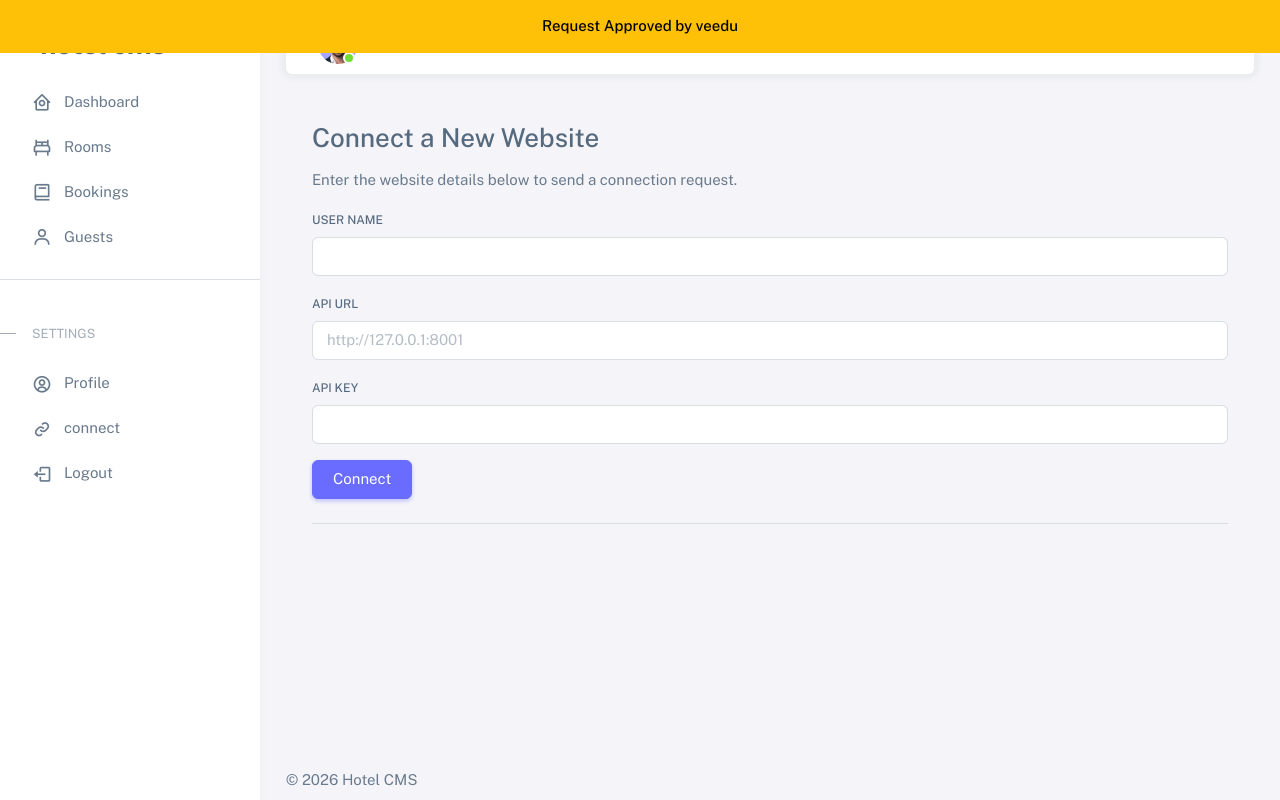
After one commit to vishnuprasad337/cms, a Django app: page /connect/ in a window 1280 px wide. The commit adds this page. Run offline with Django 5.2, Linux system fonts and the light colour scheme; data comes from the database, SQL or seed files in the repository; both versions use the stored data as it was after the commit; some libraries are stand-ins or nearby versions.

Commit message:
your message

```diff
--- a/cms/urls.py
+++ b/cms/urls.py
@@ -3,11 +3,17 @@ from .views import *
 
 urlpatterns = [
 
-    path("hotel-login/", HotelLoginFetch.as_view(), name="hotel_login"),
+
 
 # -------------------- INDEX --------------------
 
      path("",index,name='index'),
+
+# -------------------- CONNECTIONS --------------------
+
+
+  path("connect/",connect_website,name="connect_website"),
+
 
 # -------------------- DASHBOARD --------------------
     path("dashboard/",dashboard,name='dashboard'),
--- a/cms/views.py
+++ b/cms/views.py
@@ -3,83 +3,13 @@ from rest_framework.views import APIView
 from rest_framework.response import Response
 from django.shortcuts import redirect,render
 from django.contrib import messages
-from .models import Register,RoomType,Booking
+
+from .models import Register,RoomType,Booking,Website
 from django.http import JsonResponse
 from datetime import datetime,timedelta
 from django.utils import timezone
 import json
-# -------------------- Hotel Fetch API View --------------------
 
-class HotelLoginFetch(APIView):
-
-    def post(self, request):
-
-        hotel_name = request.data.get("name")
-
-        websites = [
-            {
-                "name": "Booking.com",
-                "url": "https://project-demo-11.onrender.com/bookingapp/api/",
-                "api_key": "9f8a7c6b5d4e3f2a1b0c"
-            },
-            {
-                "name":"Bookmyhotel",
-                "url":"https://bookmyhotel-5.onrender.com/bookingapp/api",
-                "api_key":"a7c4e9d2f6b1c8e3d5f0a9b7c6d4e2f1"
-            },
-            {
-                "name":"Quickstayhub",
-                "url":"https://quickstayhub-2.onrender.com/bookingapp/api",
-                "api_key":"b9d2f4c7a1e8d3f6c5a0b7e9d1c4f2a8"
-            },
-            {
-                "name":"Homestay",
-                "url":"https://homestay-1-4xmm.onrender.com/bookingapp/api",
-                "api_key":"c7e2a4d9f1b8c6a3d5e0f2b7a9c4d1e8"
-            },
-             {
-                "name":"veedu",
-                "url":"https://veedu.onrender.com/bookingapp/api",
-                "api_key":"c1a7f9d4b6e3a8c2d5f0b1e7c9a4d2f6"
-            },
-        ]
-
-        result = []
-
-        for site in websites:
-
-            headers = {
-                "API-KEY": site["api_key"]
-            }
-
-            try:
-                response = requests.get(site["url"], headers=headers,timeout=5)
-
-                if response.status_code != 200:
-                    continue
-
-                try:
-                    data = response.json()
-                except:
-                    continue
-
-                hotels = data if isinstance(data, list) else data.get("results", [])
-
-                for hotel in hotels:
-                    if hotel["name"].lower() == hotel_name.lower():
-
-                        result.append({
-                            "website": site["name"],
-                            "hotel_data": hotel
-                        })
-
-            except requests.exceptions.RequestException:
-                continue
-
-        return Response({
-            "hotel": hotel_name,
-            "websites_found": result
-        })
 # -------------------- INDEX --------------------
 
 def index(request):
@@ -87,8 +17,6 @@ def index(request):
 
 
 # -------------------- HOTEL REGISTER --------------------
-
-
 
 def hotel_register(request):
 
@@ -117,10 +45,46 @@ def hotel_register(request):
 
 # --------------------  AUTHENTICATION CONNECTION VIEW --------------------
 
+def connect_website(request):
+    if request.method == "POST":
+        name = request.POST.get("name")
+        url = request.POST.get("url")
+        hotel_name = request.session.get("hotel_name")
+        api_key=request.POST.get("api_key")
+
+        if not hotel_name:
+            messages.error(request, "Please login first.")
+            return redirect("index")
+        api_url = f"{url}/bookingapp/api/"
+
+        websites = Website.objects.create(
+            name=name,
+            api_url=api_url,
+            api_key=api_key,
+            status="pending"
+        )
+
+        payload = {
+            "hotel_name": hotel_name,
+            "url":url,
+            "name": name,
+            "api_key":api_key
+        }
+
+        try:
+            requests.post(f"{url}/connect-request/", json=payload, timeout=5)
+        except Exception as e:
+            messages.warning(request, f"Connection request failed: {str(e)}")
+
+        messages.success(request, f"Connection request sent to {name}")
+        return redirect("connect_website")
 
 
+    approved_sites = Website.objects.filter(status="approved").order_by("id")
 
-# -------------------- HOTEL AUTHENTICATION AND HOTEL DETAILS --------------------
+    return render(request, "connect.html", {"approved_sites": approved_sites})
+
+# -------------------- HOTEL AUTHENTICATION --------------------
 
 def login_view(request):
 
@@ -145,9 +109,27 @@ def login_view(request):
             return redirect("index")
 
     return redirect("dashboard")
+def sync_websites():
+    websites = Website.objects.all()
 
+    for site in websites:
+        try:
+            response = requests.get(
+                f"{site.api_url.replace('/bookingapp/api','')}/connection-status/",
+                params={"name": site.name},
+                timeout=5
+            )
 
+            if response.status_code == 200:
+                data = response.json()
 
+                if data.get("status") == "approved":
+                    site.status = "approved"
+                    site.save()
+
+        except Exception as e:
+            print("Sync error:", e)
+# -------------------- HOTEL RESULT --------------------
 
 
 from datetime import date
@@ -156,15 +138,15 @@ def hotel_results_page(request):
     hotel_name = request.session.get("hotel_name")
     if not hotel_name:
         return redirect("dashboard")
+    sync_websites()
+    websites = [
 
-    websites = [
-        {"name": "Booking.com", "url": "https://project-demo-11.onrender.com/bookingapp/api/", "api_key": "9f8a7c6b5d4e3f2a1b0c"},
-        {"name": "Bookmyhotel", "url": "https://bookmyhotel-5.onrender.com/bookingapp/api/", "api_key": "a7c4e9d2f6b1c8e3d5f0a9b7c6d4e2f1"},
-        {"name": "Quickstayhub", "url": "https://quickstayhub-2.onrender.com/bookingapp/api/", "api_key": "b9d2f4c7a1e8d3f6c5a0b7e9d1c4f2a8"},
-        {"name": "Homestay", "url": "https://homestay-1-4xmm.onrender.com/bookingapp/api/", "api_key": "c7e2a4d9f1b8c6a3d5e0f2b7a9c4d1e8"},
         {"name": "Veedu", "url": "https://veedu.onrender.com/bookingapp/api/", "api_key": "c1a7f9d4b6e3a8c2d5f0b1e7c9a4d2f6"},
     ]
-
+    website=[]
+    for site in websites:
+        if Website.objects.filter(name=site["name"], status="approved").exists():
+            website.append(site)
     hotel_rooms = []
     combined_bookings = []
 
--- a/templates/base.html
+++ b/templates/base.html
@@ -77,7 +77,7 @@ Hotel CMS
 
 <!-- Bookings -->
 <li class="menu-item">
-<a href="{% url 'index' %}" class="menu-link">
+<a href="{}" class="menu-link">
 <i class="menu-icon tf-icons bx bx-book"></i>
 <div>Bookings</div>
 </a>
@@ -85,7 +85,7 @@ Hotel CMS
 
 <!-- Guests -->
 <li class="menu-item">
-<a href="#" class="menu-link">
+<a href="" class="menu-link">
 <i class="menu-icon tf-icons bx bx-user"></i>
 <div>Guests</div>
 </a>
@@ -106,7 +106,42 @@ Hotel CMS
 <div>Profile</div>
 </a>
 </li>
+<li class="menu-item">
+<a href="{% url 'connect_website' %}" class="menu-link">
+<i class="menu-icon tf-icons bx bx-link"></i>
+<div>connect</div>
+</a>
+</li>
+<div class="modal fade" id="connectModal" tabindex="-1">
+  <div class="modal-dialog">
+    <div class="modal-content">
 
+      <div class="modal-header">
+        <h5 class="modal-title">Connect Website</h5>
+        <button type="button" class="btn-close" data-bs-dismiss="modal"></button>
+      </div>
+
+      <div class="modal-body">
+        <form id="connectForm">
+
+          <div class="mb-3">
+            <label>Website Name</label>
+            <input type="text" class="form-control" id="name" required>
+          </div>
+
+          <div class="mb-3">
+            <label>API URL</label>
+            <input type="text" class="form-control" id="url" placeholder="http://127.0.0.1:8001" required>
+          </div>
+
+          <button type="submit" class="btn btn-primary">Connect</button>
+
+        </form>
+      </div>
+
+    </div>
+  </div>
+</div>
 <!-- Logout -->
 <li class="menu-item">
 <a href="{% url 'index' %}" class="menu-link">
--- /dev/null
+++ b/templates/connect.html
@@ -0,0 +1,95 @@
+{% extends "base.html" %}
+{% load static %}
+
+{% block title %}Connect Website{% endblock %}
+
+{% block content %}
+<div class="container-xxl py-4">
+  <h3>Connect a New Website</h3>
+  <p>Enter the website details below to send a connection request.</p>
+
+  <form method="POST" action="{% url 'connect_website' %}">
+    {% csrf_token %}
+
+    <div class="mb-3">
+      <label for="name" class="form-label">User Name</label>
+      <input type="text" class="form-control" id="name" name="name" required>
+    </div>
+
+    <div class="mb-3">
+      <label for="url" class="form-label">API URL</label>
+      <input type="text" class="form-control" id="url" name="url" placeholder="http://127.0.0.1:8001" required>
+    </div>
+
+    <div class="mb-3">
+      <label for="api_key" class="form-label">API KEY</label>
+      <input type="text" class="form-control" id="api_key" name="api_key" required>
+    </div>
+
+    <button type="submit" class="btn btn-primary">Connect</button>
+  </form>
+
+  <!-- Django Messages -->
+  <div class="mt-4">
+    {% if messages %}
+      {% for message in messages %}
+        <div class="alert alert-{{ message.tags }}">{{ message }}</div>
+      {% endfor %}
+    {% endif %}
+  </div>
+
+  <hr class="my-4">
+</div>
+
+
+<div id="notification-bar"
+     style="position:fixed; top:-100px; left:0; width:100%; z-index:2000;
+            background:#ffc107; color:#000; text-align:center;
+            padding:15px; font-weight:500; transition:top 0.5s ease;">
+</div>
+
+
+<script id="approved-data" type="application/json">
+[
+{% for site in approved_sites %}
+  {"name": "{{ site.name|escapejs }}"}{% if not forloop.last %},{% endif %}
+{% endfor %}
+]
+</script>
+
+
+<script>
+  const dataElement = document.getElementById("approved-data");
+  let messagesList = [];
+
+  if (dataElement) {
+    const data = JSON.parse(dataElement.textContent);
+    messagesList = data.map(item => "Request Approved by " + item.name);
+  }
+
+  let index = 0;
+  const bar = document.getElementById("notification-bar");
+
+  function showNextMessage() {
+    if (!bar || index >= messagesList.length) return;
+
+    bar.innerText = messagesList[index];
+
+
+    bar.style.top = "0";
+
+
+    setTimeout(() => {
+
+
+      setTimeout(() => {
+        index++;
+        showNextMessage();
+      }, 500);
+
+    }, 5000);
+  }
+
+  window.onload = showNextMessage;
+</script>
+{% endblock %}
--- a/templates/index.html
+++ b/templates/index.html
@@ -101,7 +101,7 @@
                         <h3 class="card-title mb-2 text-danger">{{ booked_rooms|default:"0" }}</h3>
                         <small class="text-muted">
                             <i class="bx bx-calendar me-1"></i>
-                            {{ active_bookings|default:"0" }} active bookings
+                            {{  active_bookings|default:"0" }} active bookings
                         </small>
                     </div>
                     <div class="stat-icon">
```
Also changed, not shown: cms/serializers.py (+7 -1 lines), db.sqlite3.
